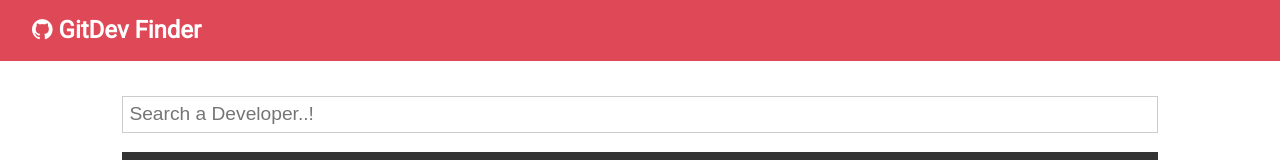
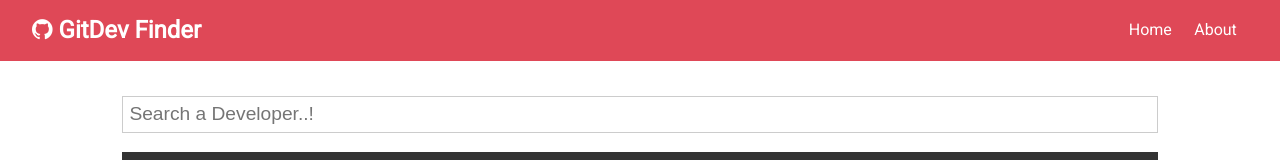
Before and after one commit to Arihant416/GitDev-Finder, a React (Create React App) app in the folder UI/: page / in a window 1280 px wide. Shown: the top 160 px of the page. Built offline with nearby package versions, Linux system fonts and the light colour scheme.

Commit message:
Add Home,Abouy Link

```diff
--- a/UI/src/components/layout/Navbar.js
+++ b/UI/src/components/layout/Navbar.js
@@ -1,5 +1,6 @@
 import React from 'react';
 import PropTypes from 'prop-types';
+import {Link} from 'react-router-dom';
 
 const Navbar = ({icon, title}) => {
   return (
@@ -7,6 +8,14 @@
       <h1>
         <i className={icon} /> {title}
       </h1>
+      <ul>
+        <li>
+          <Link to="/">Home</Link>
+        </li>
+        <li>
+          <Link to="/about">About</Link>
+        </li>
+      </ul>
     </nav>
   );
 };
```
